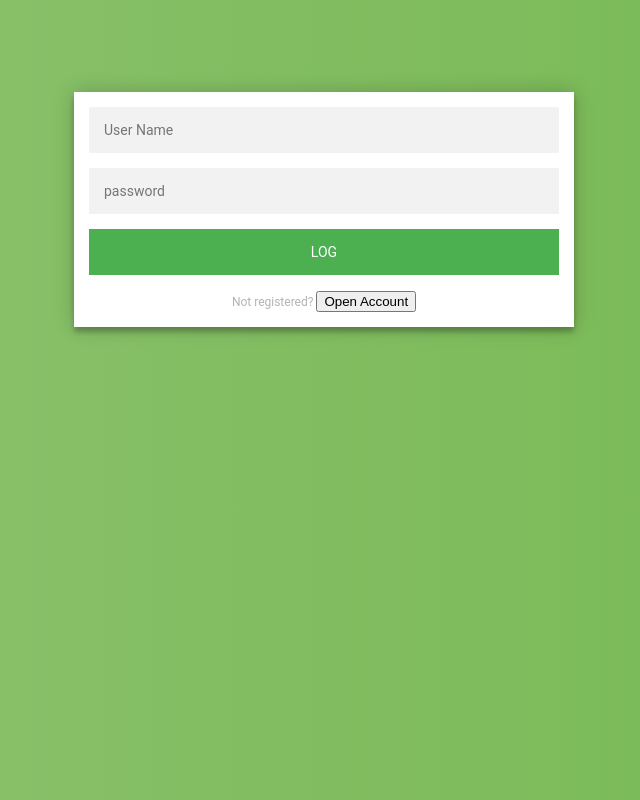
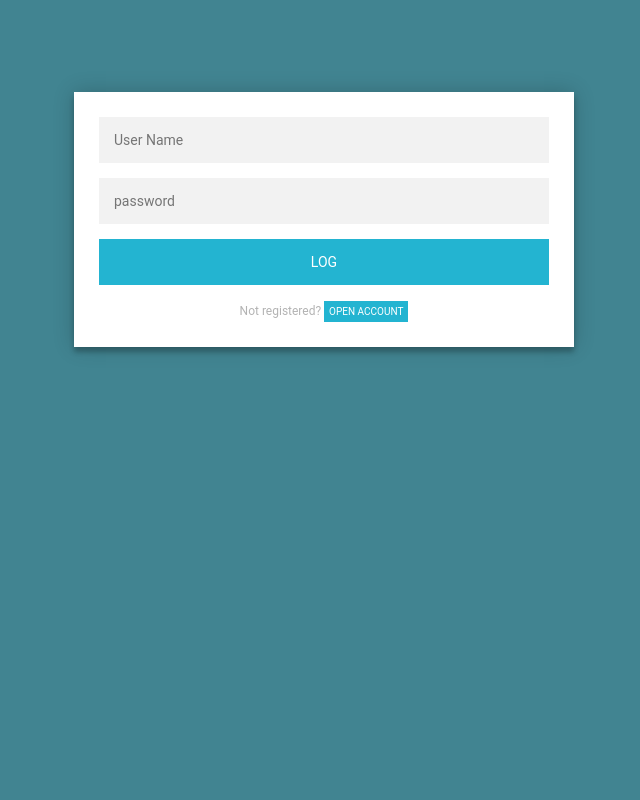
Before and after one commit to bhagya999/AirlineDMBS, a PHP site: page /welcome.php in a window 1280 px wide. Shown: the whole page, without its empty margins (316-956 px from the left). Run offline with PHP 8.4, Linux system fonts and the light colour scheme.

```diff
--- a/AirlineDBMS/css.css
+++ b/AirlineDBMS/css.css
@@ -28,7 +28,7 @@
 }
 
 .active {
-    background-color: #4CAF50;
+    background-color: #23B4D1;
 }
 
 
@@ -48,8 +48,8 @@
   z-index: 1;
   background: #FFFFFF;
   max-width: 500px;
-  margin: 0 auto 50px;
-  padding: 15px;
+  margin: 0 auto 70px;
+  padding: 25px;
   text-align: center;
   box-shadow: 0 0 20px 0 rgba(0, 0, 0, 0.2), 0 5px 5px 0 rgba(0, 0, 0, 0.24);
 }
@@ -76,11 +76,28 @@ textarea {
   font-size: 14px;
   resize: none;
 }
+.logout{
+  background: #23B4D1;
+}
+.button{
+  font-family: "Roboto", sans-serif;
+  text-transform: uppercase;
+  outline: 0;
+  background: #23B4D1;
+  /*width: 100%;*/
+  border: 0;
+  padding: 5px;
+  color: #FFFFFF;
+  font-size: 10px;
+  -webkit-transition: all 0.3 ease;
+  transition: all 0.3 ease;
+  cursor: pointer;
+}
 .mainbutton {
   font-family: "Roboto", sans-serif;
   text-transform: uppercase;
   outline: 0;
-  background: #4CAF50;
+  background: #23B4D1;
   width: 100%;
   border: 0;
   padding: 15px;
@@ -91,7 +108,7 @@ textarea {
   cursor: pointer;
 }
 .form button:hover,.form button:active,.form button:focus {
-  background: #43A047;
+  background: #1B4750;
 }
 .form .message {
   margin: 15px 0 0;
--- a/AirlineDBMS/welcome.php
+++ b/AirlineDBMS/welcome.php
@@ -7,11 +7,11 @@
   <link href="css.css" rel="stylesheet" type="text/css">
   <style type="text/css">
   body {
-    background: #76b852; /* fallback for old browsers */
-    background: -webkit-linear-gradient(right, #76b852, #8DC26F);
+    background: #418491; /* fallback for old browsers */
+    /*background: -webkit-linear-gradient(right, #76b852, #8DC26F);
     background: -moz-linear-gradient(right, #76b852, #8DC26F);
     background: -o-linear-gradient(right, #76b852, #8DC26F);
-    background: linear-gradient(to left, #76b852, #8DC26F);
+    background: linear-gradient(to left, #76b852, #8DC26F);*/
     font-family: "Roboto", sans-serif;
     -webkit-font-smoothing: antialiased;
     -moz-osx-font-smoothing: grayscale;
@@ -74,7 +74,7 @@
             <button class="mainbutton" type= "submit">log</button>
           </form>
 
-          <p class="message">Not registered? <button onclick="signup1()">Open Account</button></p>
+          <p class="message">Not registered? <button class="button" onclick="signup1()">Open Account</button></p>
         </div>
       </div>
     </div>
@@ -92,7 +92,7 @@
             <button class="mainbutton" type= "submit">create</button>
           </form>
 
-          <p class="message">Already registered? <button onclick="login()">Log In</button></p>
+          <p class="message">Already registered? <button class="button" onclick="login()">Log In</button></p>
         </div>
       </div>
     </div>
```
Also changed, not shown: AirlineDBMS/aeroplane_types.php (+5 -4 lines), AirlineDBMS/flightscheduler.php (+8 -0 lines), AirlineDBMS/index.php (added, +8 -0 lines).
